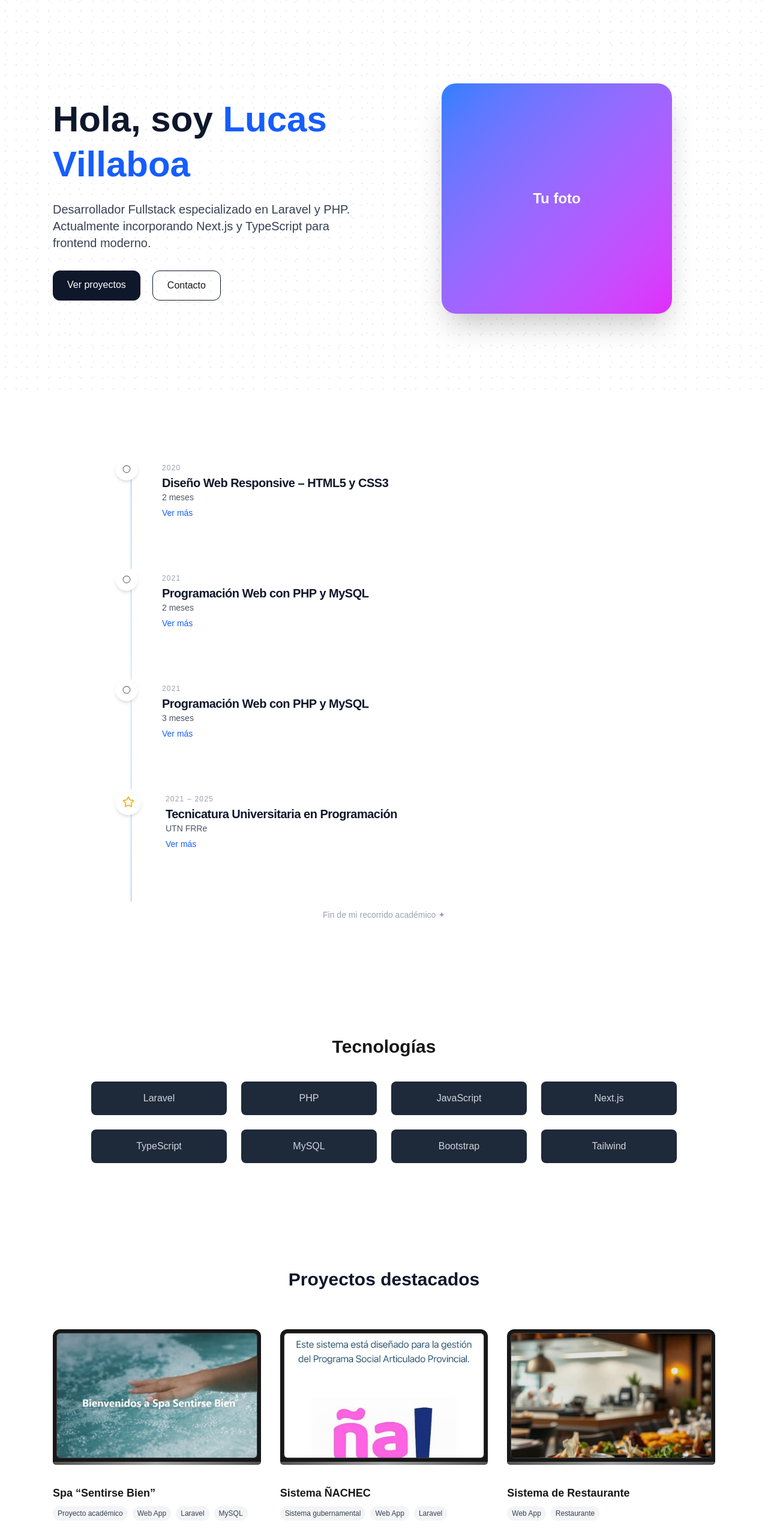
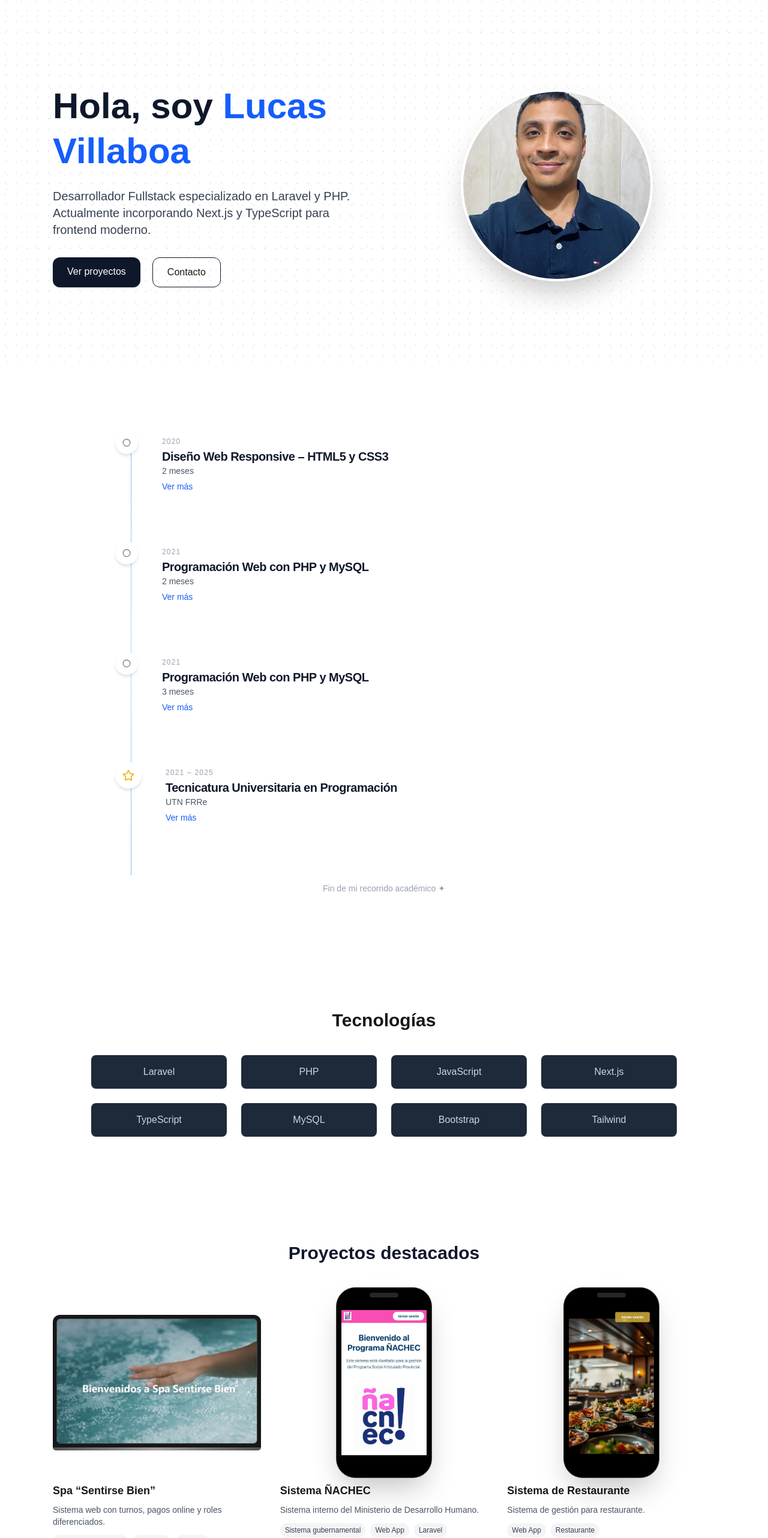
Before and after one commit to LucasVillaboa/portfolio, a Next.js app: page / in a window 1280 px wide. Shown: the part 117-2681 px from the top of the page at 60% size. Built offline with nearby package versions, Linux system fonts and the light colour scheme.

Commit message:
actualizo foto perfil

```diff
--- a/app/components/Hero.tsx
+++ b/app/components/Hero.tsx
@@ -1,6 +1,7 @@
 "use client";
 import { motion } from "framer-motion";
 import Link from "next/link";
+import Image from "next/image";
 
 export default function Hero() {
   return (
@@ -53,11 +54,18 @@ export default function Hero() {
           transition={{ duration: 0.7, delay: 0.2 }}
           className="flex justify-center"
         >
-          <div className="w-72 h-72 md:w-96 md:h-96 bg-gradient-to-br from-blue-500 to-fuchsia-500 rounded-3xl shadow-2xl flex items-center justify-center text-white text-2xl font-semibold animate-float-slower">
-            Tu foto
-          </div>
+<div className="relative w-64 h-64 md:w-80 md:h-80 rounded-full overflow-hidden shadow-2xl border-4 border-white">
+  <Image
+    src="/profile.jpg"
+    alt="Lucas Villaboa"
+    fill
+    priority
+    className="object-cover"
+  />
+</div>
         </motion.div>
       </div>
+
     </section>
   );
 }
--- a/app/components/ProjectCard.tsx
+++ b/app/components/ProjectCard.tsx
@@ -7,8 +7,27 @@ export default function ProjectCard({ project }: { project: Project }) {
     <Link href={`/experiences/${project.slug}`}>
       <article className="group cursor-pointer">
 
-        {/* Imagen */}
-        <div className="h-[260px] flex items-center justify-center">
+        {/* IMAGEN */}
+        <div className="h-[300px] flex items-center justify-center">
+
+          {project.device === "mobile" ? (
+            <div className="flex items-center justify-center w-full">
+              <div className="relative w-[160px] bg-black rounded-[2rem] p-2 shadow-2xl border border-neutral-700">
+
+                {/* notch */}
+                <div className="absolute top-2 left-1/2 -translate-x-1/2 w-12 h-2 bg-neutral-800 rounded-full z-10" />
+
+                <div className="relative bg-black rounded-[1.5rem] overflow-hidden aspect-[9/19]">
+                  <Image
+                    src={project.image}
+                    alt={project.title}
+                    fill
+                    className="object-contain"
+                  />
+                </div>
+              </div>
+            </div>
+          ) : (
             <div className="w-full">
               <div className="bg-neutral-900 rounded-t-xl p-[6px]">
                 <div className="bg-black rounded-md overflow-hidden aspect-[16/10] border border-neutral-700">
@@ -21,16 +40,21 @@ export default function ProjectCard({ project }: { project: Project }) {
                   />
                 </div>
               </div>
-
               <div className="h-[5px] bg-gradient-to-r from-neutral-600 via-neutral-400 to-neutral-600 rounded-b-xl" />
             </div>
+          )}
+
         </div>
 
-        {/* Información */}
+        {/* INFO */}
         <div className="mt-4">
           <h3 className="text-lg font-semibold">{project.title}</h3>
 
-          <div className="flex flex-wrap gap-2 mt-2">
+          <p className="text-sm text-gray-600 mt-2">
+            {project.shortDescription}
+          </p>
+
+          <div className="flex flex-wrap gap-2 mt-3">
             {project.tags.map((tag) => (
               <span
                 key={tag}
--- a/app/experiences/[slug]/page.tsx
+++ b/app/experiences/[slug]/page.tsx
@@ -2,23 +2,40 @@ import Image from "next/image";
 import { notFound } from "next/navigation";
 import { projects } from "@/data/projects";
 
-export default function Page({
+export default async function Page({
   params,
 }: {
-  params: { slug: string };
+  params: Promise<{ slug: string }>;
 }) {
-  const project = projects.find(p => p.slug === params.slug);
+  const { slug } = await params;
+
+  const project = projects.find(p => p.slug === slug);
   if (!project) return notFound();
 
   return (
     <main className="max-w-6xl mx-auto py-20 px-6">
 
-      {/* Título */}
-      <h1 className="text-3xl font-bold mb-10">
+      <h1 className="text-3xl font-bold mb-12">
         {project.title}
       </h1>
 
-      {/* IMAGEN ÚNICA */}
+      {project.device === "mobile" ? (
+        <div className="flex justify-center mb-16">
+          <div className="relative w-[260px] bg-black rounded-[2.5rem] p-3 shadow-2xl border border-neutral-700">
+            <div className="absolute top-2 left-1/2 -translate-x-1/2 w-16 h-3 bg-neutral-800 rounded-full z-10" />
+
+            <div className="relative bg-black rounded-[2rem] overflow-hidden aspect-[9/19]">
+              <Image
+                src={project.image}
+                alt={project.title}
+                fill
+                unoptimized
+                className="object-contain"
+              />
+            </div>
+          </div>
+        </div>
+      ) : (
         <div className="relative w-full h-[500px] mb-16 rounded-xl overflow-hidden shadow-xl">
           <Image
             src={project.image}
@@ -27,14 +44,14 @@ export default function Page({
             className="object-cover"
           />
         </div>
+      )}
 
-      {/* Descripción */}
       <section className="max-w-3xl">
         <p className="text-gray-700 leading-relaxed whitespace-pre-line mb-10">
           {project.longDescription}
         </p>
 
-        {/* Botón código */}
+       {project.codeUrl && (
   <a
     href={project.codeUrl}
     target="_blank"
@@ -43,6 +60,7 @@ export default function Page({
   >
     Ver código
   </a>
+)}
       </section>
 
     </main>
--- a/data/projects.ts
+++ b/data/projects.ts
@@ -5,10 +5,8 @@ export type Project = {
   longDescription: string;
   tech: string[];
   tags: string[];
-  image: string;            // imagen principal (inicio)
-  images?: string[];        // 👈 GALERÍA (solo detalle)
-  demoUrl: string;
-  codeUrl: string;
+  image: string;
+  codeUrl?: string;
   device: "desktop" | "mobile";
 };
 
@@ -18,7 +16,6 @@ export const projects: Project[] = [
     title: "Spa “Sentirse Bien”",
     shortDescription: "Sistema web con turnos, pagos online y roles diferenciados.",
     longDescription: `
-
 Desarrollé una plataforma web completa para un spa real.
 
 Incluye:
@@ -29,10 +26,9 @@ Incluye:
 • Reportes por servicio y profesional
 `,
     tech: ["Laravel", "PHP", "MySQL", "Bootstrap", "Spatie Roles"],
-    tags: ["Proyecto académico", "Web App", "Laravel", "MySQL"],
+    tags: ["Proyecto académico", "Web App", "Laravel"],
     image: "/projects/spa.png",
-    demoUrl:"https://nachecsistema-production.up.railway.app/",
-    codeUrl:"https://github.com/LucasVillaboa/spaweb",
+    codeUrl: "https://github.com/LucasVillaboa/spaweb",
     device: "desktop",
   },
 
@@ -52,13 +48,8 @@ Incluye:
 `,
     tech: ["Laravel", "PHP", "MySQL", "Bootstrap"],
     tags: ["Sistema gubernamental", "Web App", "Laravel"],
-    image: "/projects/nachec/cover.png",   // 👈 la que se ve en el inicio
-    images: [                              // 👈 las que se verán en el detalle
-      "/projects/nachec/cover.png",
-
-    ],
-    demoUrl: "https://nachecsistema-production.up.railway.app/",
-    codeUrl: "https://github.com/LucasVillaboa/nachec.sistema",
+    image: "/projects/nachec/cover.png",
+    //codeUrl: "https://github.com/LucasVillaboa/nachec.sistema",
     device: "mobile",
   },
 
@@ -77,20 +68,8 @@ Incluye:
 `,
     tech: ["Laravel", "PHP", "MySQL", "Bootstrap"],
     tags: ["Web App", "Restaurante"],
-
-
     image: "/projects/restaurante/cover.png",
-
-  images: [
-    "/projects/restaurante/cover.png",
-
-  ],
-
-  demoUrl: "https://nachecsistema-production.up.railway.app/",
     codeUrl: "https://github.com/LucasVillaboa/restaurante",
-
-  device: "desktop",
-}
-
-
+    device: "mobile",
+  },
 ];
```
Also changed, not shown: public/profile.jpg (added). Lines whose indentation alone changed are shown as unchanged.
